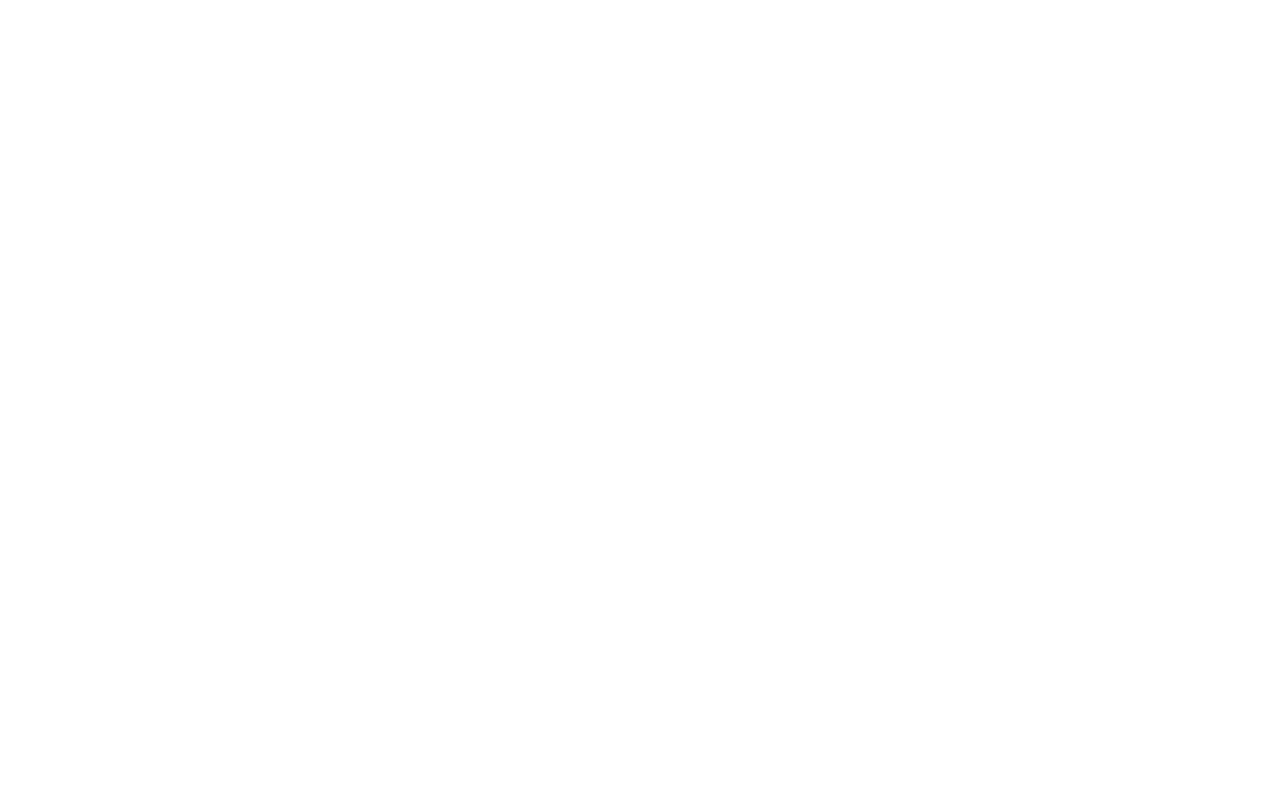
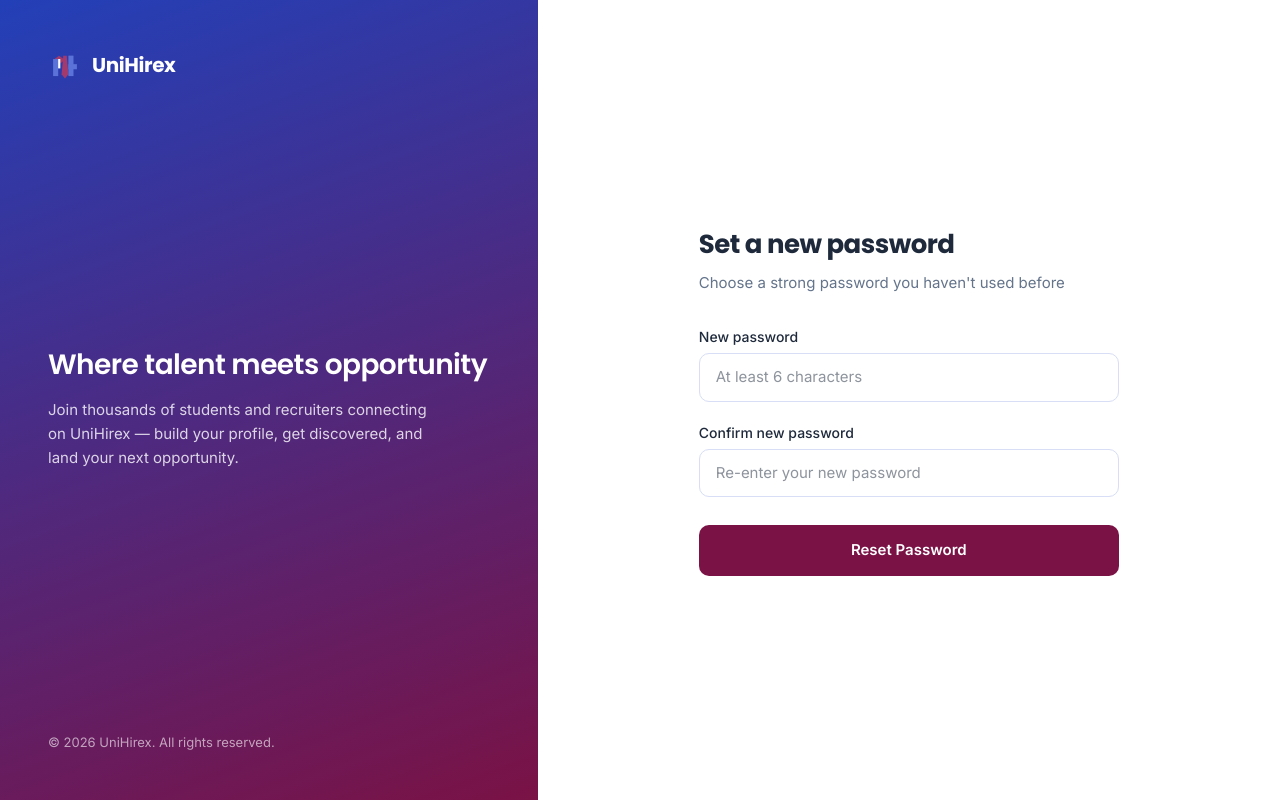
Before and after one commit to Sehar-Tahir/UniHirex_Recruitment_Platform, a React (Vite) app in the folder frontend/: page /reset-password/1 in a window 1280 px wide. Before the commit this address had no page. Built offline with nearby package versions, Linux system fonts and the light colour scheme.

Commit message:
reset password page

```diff
--- a/frontend/src/App.jsx
+++ b/frontend/src/App.jsx
@@ -1,11 +1,15 @@
 import React from 'react'
 import { COLORS, fontBody } from "./theme";
 import { Routes, Route } from "react-router-dom";
+
 import LandingPage from "./pages/home/LandingPage";
+
 import Register from "./pages/auth/Register";
 import Login from "./pages/auth/Login";
 import ForgotPassword from "./pages/auth/ForgotPassword";
 import VerifyEmail from "./pages/auth/VerifyEmail";
+import ResetPassword from "./pages/auth/ResetPassword";
+
 import { AuthProvider } from "./context/AuthContext";
 import ProtectedRoute from "./routes/ProtectedRoute";
 
@@ -40,6 +44,7 @@
           <Route path="/login" element={<Login />} />
           <Route path="/forgot-password" element={<ForgotPassword />} />
           <Route path="/verify-email" element={<VerifyEmail />} />
+          <Route path="/reset-password/:token" element={<ResetPassword />} />
 
           <Route element={<ProtectedRoute allowedRoles={["student"]} />}>
             <Route element={<DashboardLayout />}>
--- /dev/null
+++ b/frontend/src/pages/auth/ResetPassword.jsx
@@ -0,0 +1,99 @@
+import React, { useState } from "react";
+// import { Link, useNavigate, useParams } from "react-router-dom";
+import { Link, useParams } from "react-router-dom";
+// import { COLORS, fontHead, fontBody } from "../../theme";
+import { COLORS, fontBody } from "../../theme";
+import AuthLayout from "../../components/auth/AuthLayout";
+import FormInput from "../../components/auth/FormInput";
+
+export default function ResetPassword() {
+  const { token } = useParams();
+//   const navigate = useNavigate();
+  const [form, setForm] = useState({ password: "", confirmPassword: "" });
+  const [errors, setErrors] = useState({});
+  const [done, setDone] = useState(false);
+
+  const handleChange = (e) => setForm({ ...form, [e.target.name]: e.target.value });
+
+  const validate = () => {
+    const errs = {};
+    if (!form.password) errs.password = "Password is required";
+    else if (form.password.length < 6) errs.password = "Minimum 6 characters";
+    if (form.confirmPassword !== form.password) errs.confirmPassword = "Passwords don't match";
+    return errs;
+  };
+
+  const handleSubmit = (e) => {
+    e.preventDefault();
+    const errs = validate();
+    setErrors(errs);
+    if (Object.keys(errs).length === 0) {
+      // TODO: connect to backend reset-password API using `token` (Phase 2)
+      console.log("Resetting password with token:", token);
+      setDone(true);
+    }
+  };
+
+  if (done) {
+    return (
+      <AuthLayout title="Password reset successful">
+        <div className="text-center py-4">
+          <div
+            className="w-16 h-16 rounded-full flex items-center justify-center mx-auto mb-5"
+            style={{ background: "#E7F7EE" }}
+          >
+            <svg width="28" height="28" viewBox="0 0 24 24" fill="none" stroke="#15803D" strokeWidth="2">
+              <path d="M20 6L9 17l-5-5" strokeLinecap="round" strokeLinejoin="round" />
+            </svg>
+          </div>
+          <p className="text-[15px] mb-6" style={{ ...fontBody, color: COLORS.textDark }}>
+            Your password has been reset. You can now sign in with your new password.
+          </p>
+          <Link
+            to="/login"
+            className="inline-block w-full py-3.5 rounded-[10px] font-semibold text-[15px] text-white"
+            style={{ ...fontBody, background: COLORS.accent }}
+          >
+            Back to Sign In
+          </Link>
+        </div>
+      </AuthLayout>
+    );
+  }
+
+  return (
+    <AuthLayout
+      title="Set a new password"
+      subtitle="Choose a strong password you haven't used before"
+    >
+      <form onSubmit={handleSubmit}>
+        <FormInput
+          label="New password"
+          name="password"
+          type="password"
+          value={form.password}
+          onChange={handleChange}
+          placeholder="At least 6 characters"
+          error={errors.password}
+        />
+        <FormInput
+          label="Confirm new password"
+          name="confirmPassword"
+          type="password"
+          value={form.confirmPassword}
+          onChange={handleChange}
+          placeholder="Re-enter your new password"
+          error={errors.confirmPassword}
+        />
+
+        <button
+          type="submit"
+          className="w-full py-3.5 rounded-[10px] font-semibold text-[15px] text-white mt-2"
+          style={{ ...fontBody, background: COLORS.accent }}
+        >
+          Reset Password
+        </button>
+      </form>
+    </AuthLayout>
+  );
+}
```
